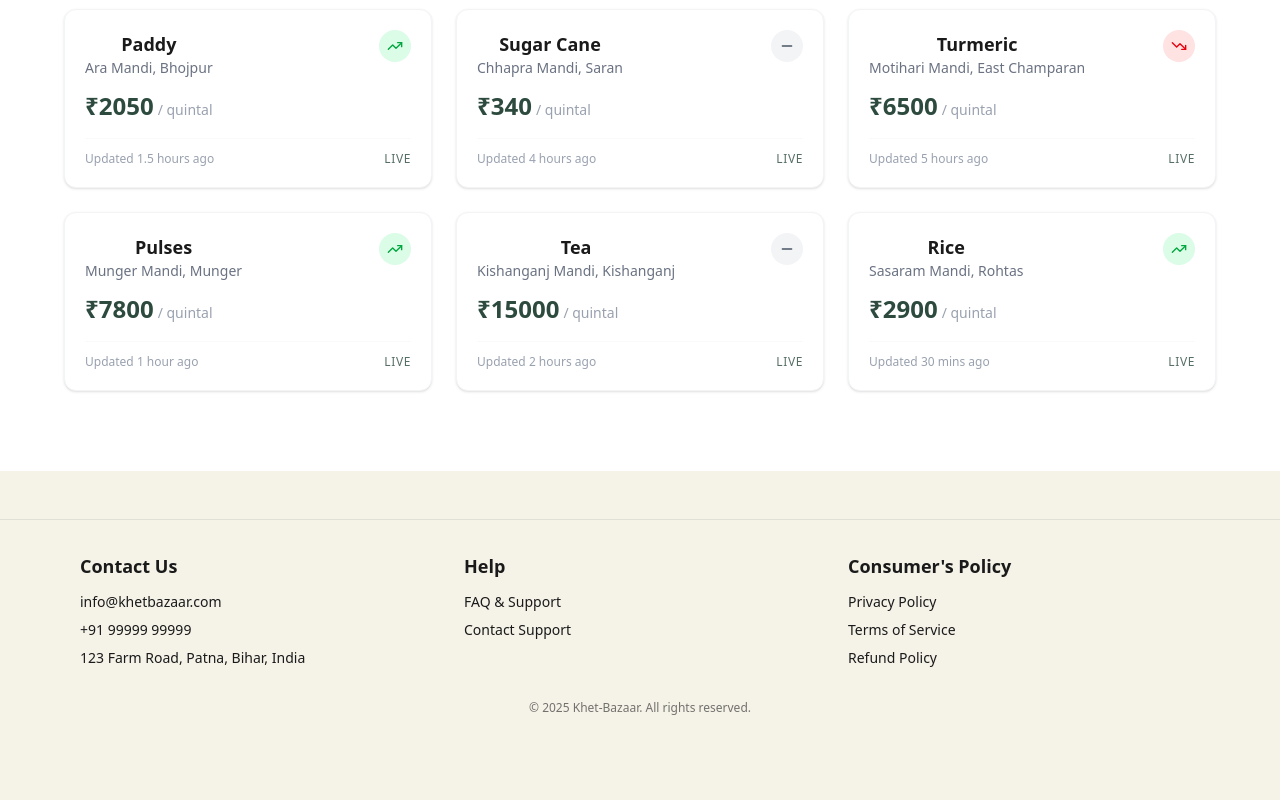
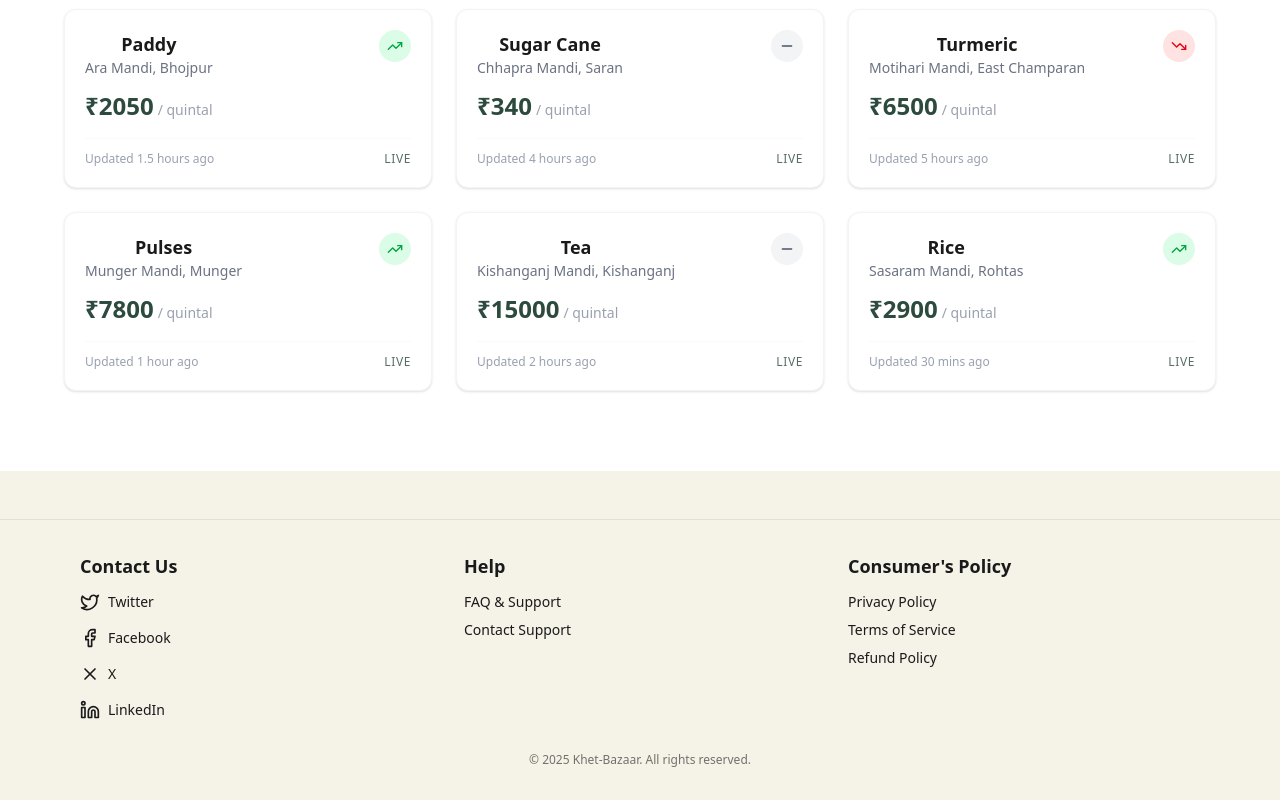
Before and after one commit to Ayushverma23/MandiPrice, a Next.js app: page / in a window 1280 px wide. Shown: the part 1577-2377 px from the top of the page. Before the commit the page ends 2325 px from the top, so only its background shows below. Built offline with nearby package versions, Linux system fonts and the light colour scheme; no server answers; a web font is replaced by a local one.

Commit message:
Modified contact section

```diff
--- a/src/components/Footer.tsx
+++ b/src/components/Footer.tsx
@@ -1,4 +1,5 @@
 import Link from 'next/link';
+import { Twitter, Facebook, X, Linkedin } from 'lucide-react';
 
 export default function Footer() {
     return (
@@ -7,18 +8,31 @@ export default function Footer() {
                 {/* Contact Us */}
                 <div>
                     <h3 className="text-lg font-semibold mb-3">Contact Us</h3>
-                    <ul className="space-y-2 text-sm">
+                    <ul className="space-y-2 text-sm flex flex-col space-y-4">
                         <li>
-                            <Link href="mailto:info@khetbazaar.com" className="hover:underline">
-                                info@khetbazaar.com
+                            <Link href="https://twitter.com/YourHandle" className="hover:underline flex items-center gap-2">
+                                <Twitter className="w-5 h-5" />
+                                Twitter
                             </Link>
                         </li>
                         <li>
-                            <Link href="tel:+919999999999" className="hover:underline">
-                                +91 99999 99999
+                            <Link href="https://facebook.com/YourPage" className="hover:underline flex items-center gap-2">
+                                <Facebook className="w-5 h-5" />
+                                Facebook
                             </Link>
                         </li>
-                        <li>123 Farm Road, Patna, Bihar, India</li>
+                        <li>
+                            <Link href="https://x.com/YourHandle" className="hover:underline flex items-center gap-2">
+                                <X className="w-5 h-5" />
+                                X
+                            </Link>
+                        </li>
+                        <li>
+                            <Link href="https://linkedin.com/in/YourProfile" className="hover:underline flex items-center gap-2">
+                                <Linkedin className="w-5 h-5" />
+                                LinkedIn
+                            </Link>
+                        </li>
                     </ul>
                 </div>
                 {/* Help */}
@@ -27,7 +41,7 @@ export default function Footer() {
                     <ul className="space-y-2 text-sm">
                         <li>
                             <Link href="/help" className="hover:underline">
-                                FAQ & Support
+                                FAQ &amp; Support
                             </Link>
                         </li>
                         <li>
```
